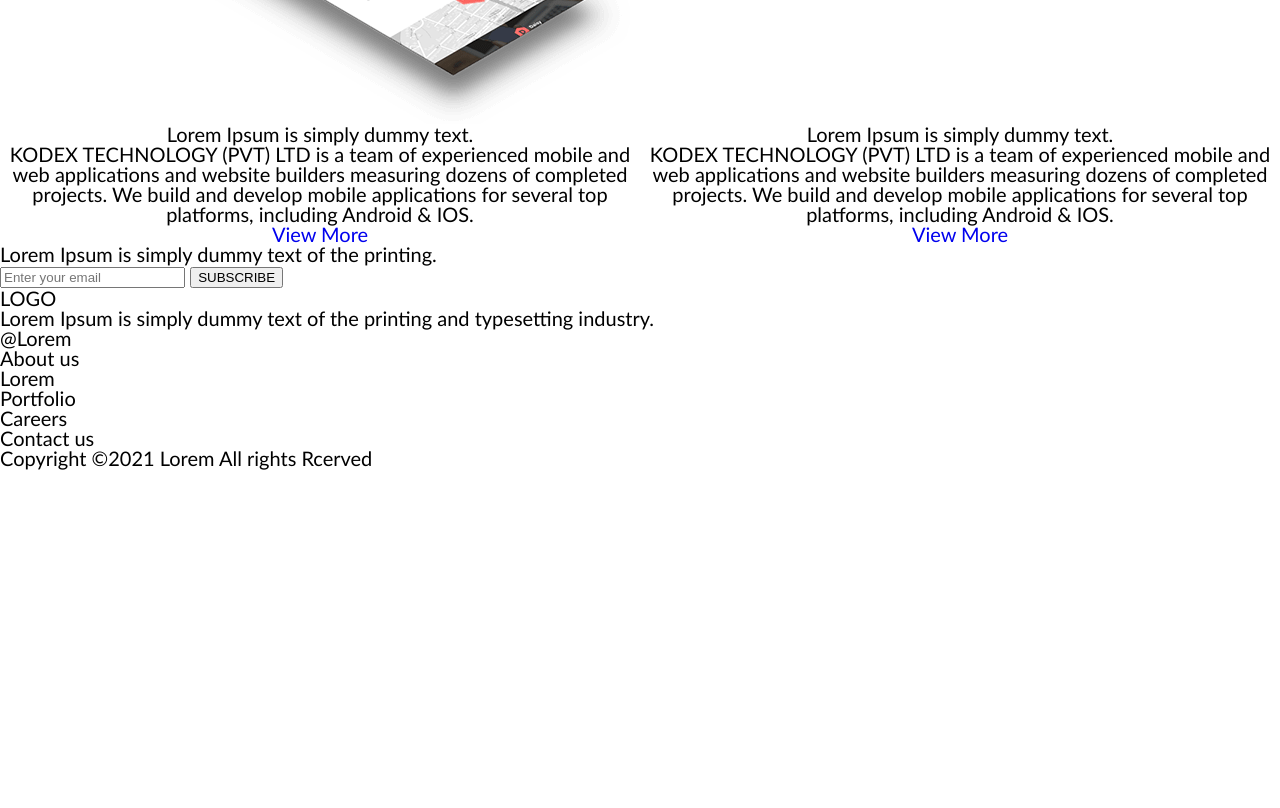
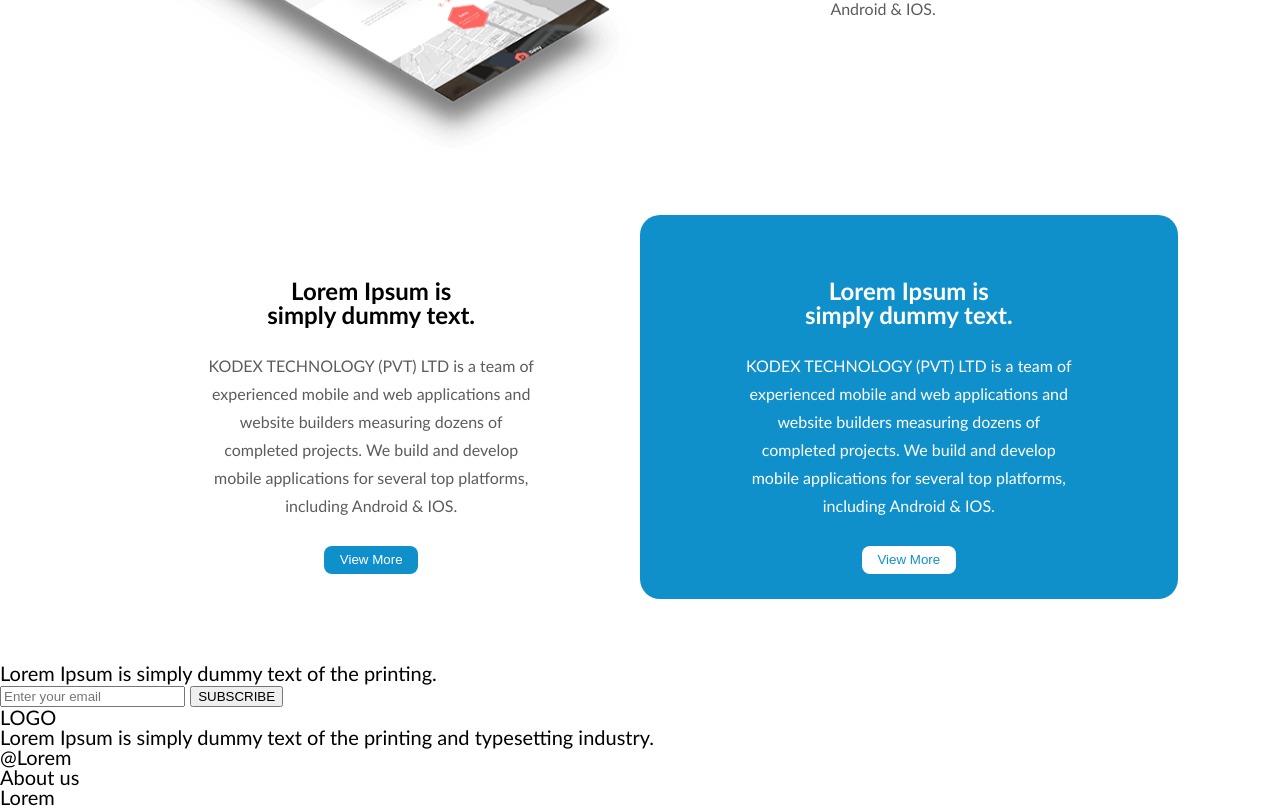
Before and after one commit to BiancaJoselli/ativ.ceu, a plain HTML site: page index.html in a window 1280 px wide. Shown: the part 1720-2528 px from the top of the page. Before the commit the page ends 2190 px from the top, so only its background shows below. Drawn offline with Linux system fonts and the light colour scheme.

Commit message:
Algumas alterações

```diff
--- a/css/style.css
+++ b/css/style.css
@@ -84,9 +84,9 @@ section.experienced div h1 span{
 }
 
 section.experienced div p {
-    line-height: 2vw;
-    margin: 0 0 5vw 0;
+line-height: 1.4rem;    margin: 0 0 5vw 0;
     color: #5C5C5C;
+    font-size: 0.8rem;
 
 }
 
@@ -179,7 +179,8 @@ section.lorem div.first h2 {
 section.lorem div.first p {
     color: #5C5C5C;
     padding: 0 29vw 10vw 29vw;
-    line-height: 1.6vw;
+line-height: 1.4rem;    font-size: 0.8rem;
+
 }
 
 section.lorem div.simply {
@@ -200,8 +201,7 @@ section.lorem div.simply h2 span {
 section.lorem div.simply p {
     color: #5C5C5C;
     font-size: 0.8rem;
-    line-height: 1.6vw;
-    padding: 2vw 7vw 5vw 8vw;
+line-height: 1.4rem;    padding: 2vw 7vw 5vw 8vw;
 }
 
 section.lorem div.simply img {
@@ -227,8 +227,7 @@ section.lorem div.dummy h2 span {
 section.lorem div.dummy p {
     color: #5C5C5C;
     font-size: 0.8rem;
-    line-height: 1.6vw;
-    padding: 2vw 7vw 10vw 8vw;
+line-height: 1.4rem;    padding: 2vw 7vw 10vw 8vw;
 }
 
 section.lorem div.dummy img {
@@ -238,12 +237,52 @@ section.lorem div.dummy img {
 section.kodex {
     display: flex;
     text-align: center;
+    margin: 5vw 8vw 5vw 8vw;
 
 }
 
-section.kodex div  h3{
+section.kodex div h3{
+    font-size: 1.2rem;
+    font-weight: bold;
+    padding: 5vw 12vw 2vw 12vw;
+}
+
+section.kodex div p {
+    color: #5C5C5C;
+    padding: 0 8vw 2vw 8vw;
+    font-size: 0.8rem;
+    line-height: 1.4rem;
+}
+
+section.kodex div button {
+    border: none;
+    background-color: #1090CB;
+    padding: 0.5vw 1.2vw;
+    border-radius: 8px;
+    color: white;
+    margin:  0 0 2vw 0;
+
 
 }
+
+section.kodex div.blue {
+    background-color: #1090CB;
+    border-radius: 20px;
+}
+
+section.kodex div.blue h3 {
+    color: white;
+}
+
+section.kodex div.blue p {
+    color: white;
+}
+
+section.kodex div.blue button {
+    color:#1090CB;
+    background-color: white;
+}
+
 
 /*======================
     formatação footer
--- a/index.html
+++ b/index.html
@@ -136,7 +136,7 @@
                 <p>KODEX TECHNOLOGY (PVT) LTD is a team of experienced mobile and web applications and website builders
                     measuring dozens of completed projects. We build and develop mobile applications for several top
                     platforms, including Android & IOS. </p>
-                <a href="#">View More</a>
+                    <button>View More</button>
 
             </div>
 
@@ -146,7 +146,7 @@
                 <p>KODEX TECHNOLOGY (PVT) LTD is a team of experienced mobile and web applications and website builders
                     measuring dozens of completed projects. We build and develop mobile applications for several top
                     platforms, including Android & IOS. </p>
-                <a href="#">View More</a>
+                    <button>View More</button>
 
             </div>
 
```
